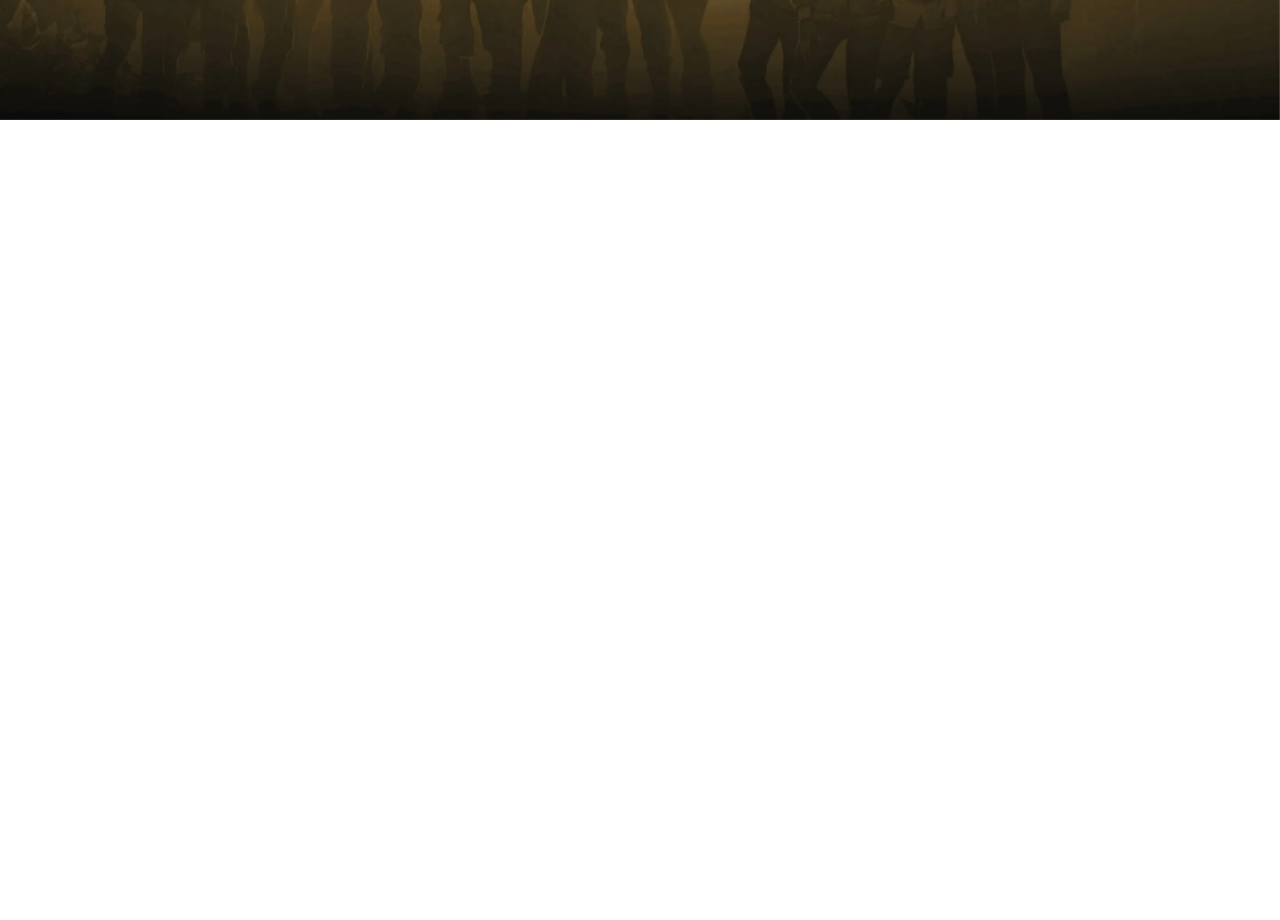
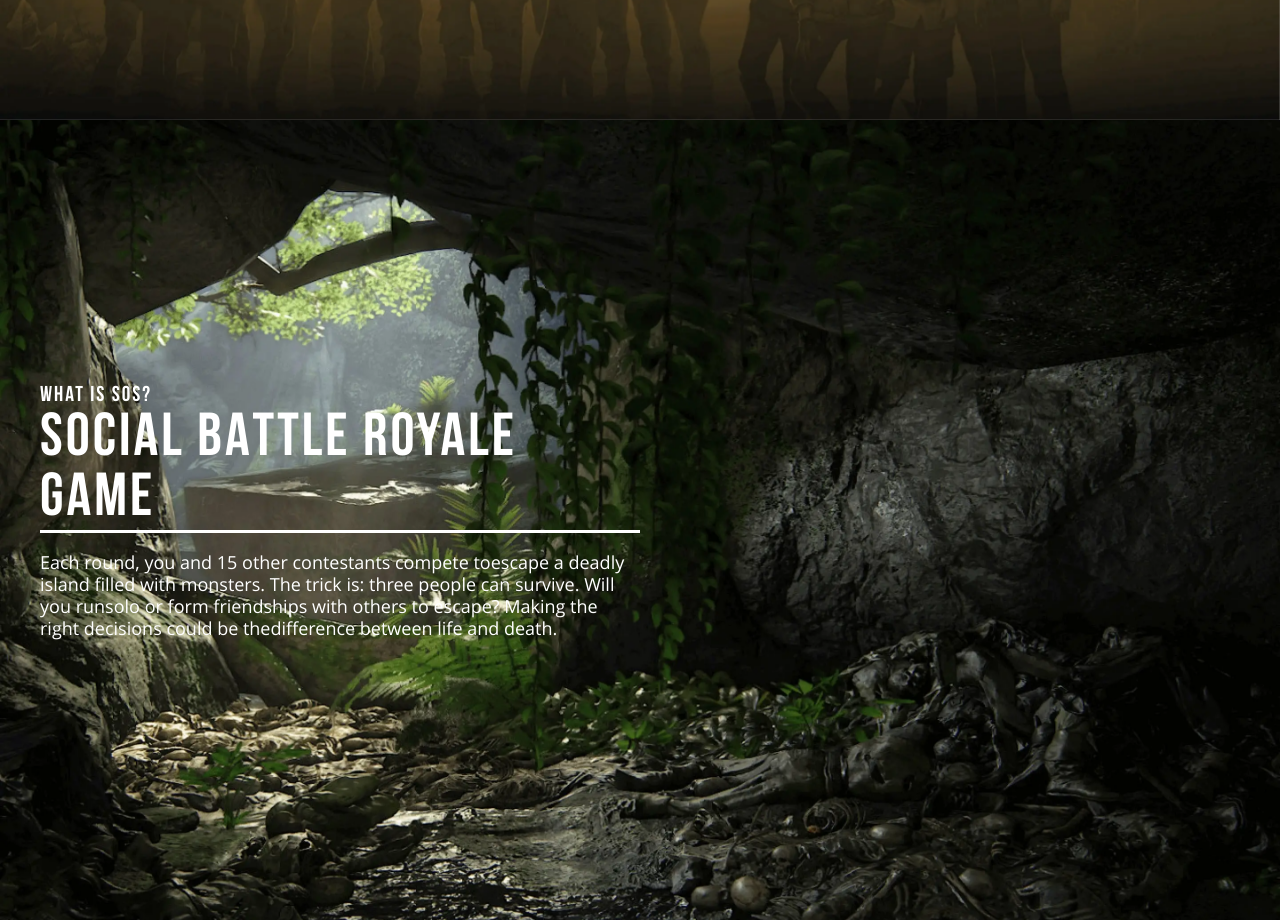
Before and after one commit to SergeyMalyuga/survive, an Angular app: page / in a window 1280 px wide. Shown: the part 680-1600 px from the top of the page. Before the commit the page ends 800 px from the top, so only its background shows below. Built offline with nearby package versions, Linux system fonts and the light colour scheme.

Commit message:
Создать story.component

```diff
--- a/src/app/features/hero/hero.component.html
+++ b/src/app/features/hero/hero.component.html
@@ -18,7 +18,7 @@
   </div>
   <div class="hero__content">
     <div class="hero__wrapper">
-      <h3 class="hero__title-content">SURVIVE AT ALL COSTS</h3>
+      <h3 class="hero__title-content title-content">SURVIVE AT ALL COSTS</h3>
       <span class="hero__text">Experience new social battle royale game</span>
       <button class="hero__button">Buy Now on Steam | $14.99</button>
     </div>
--- a/src/app/features/hero/hero.component.scss
+++ b/src/app/features/hero/hero.component.scss
@@ -4,8 +4,9 @@
   padding-top: 80px;
   padding-bottom: 50px;
   height: 100vh;
+  scroll-snap-align: start;
 
-  &__title {
+/*  &__title {
     &-content {
       margin: 0;
       color: variables.$text-main-color;
@@ -17,7 +18,7 @@
       text-align: center;
       text-transform: uppercase;
     }
-  }
+  }*/
 
   &__text {
     color: variables.$text-main-color;
--- /dev/null
+++ b/src/app/features/story/story.component.html
@@ -0,0 +1,12 @@
+<section class="story" aria-labelledby="title-main">
+  <h2 id="title-main" class="story__title-main visually-hidden">История королевской битвы</h2>
+  <div class="story__content container">
+    <div class="story__wrapper" role="group"aria-labelledby="title-story">
+      <div class="story__subtitle">What is SOS?</div>
+      <h3 id="title-story" class="story__title-content title-content">social battle royale game</h3>
+      <p>Each round, you and 15 other contestants compete toescape a deadly island filled with monsters. The trick is:
+        three people can survive. Will you runsolo or form friendships with others to escape?
+        Making the right decisions could be thedifference between life and death.</p>
+    </div>
+  </div>
+</section>
--- /dev/null
+++ b/src/app/features/story/story.component.scss
@@ -0,0 +1,40 @@
+@use '../../../styles/variables' as variables;
+
+.story {
+  height: 100vh;
+  padding: 20px 0;
+  background-image: url("../../../assets/images/raster/hero-bg-2.webp");
+  background-size: cover;
+  background-repeat: no-repeat;
+  background-position: center;
+  scroll-snap-align: start;
+  display: flex;
+  align-items: center;
+  justify-content: center;
+
+  &_content {
+    display: flex;
+  }
+
+  &__title {
+    &-content {
+      text-align: left;
+      border-bottom: 3px solid variables.$text-main-color;
+    }
+  }
+
+  &__subtitle {
+    color: variables.$text-main-color;
+    font-family: variables.$font-family-secondary;
+    font-size: clamp(1.125rem, 1.037rem + 0.3859vw, 1.5rem);
+    font-weight: 700;
+    line-height: clamp(1.375rem, 1.2723rem + 0.4502vw, 1.8125rem);;
+    letter-spacing: 2px;
+    text-align: left;
+  }
+
+  &__wrapper {
+    max-width: 600px;
+    width: 100%;
+  }
+}
--- /dev/null
+++ b/src/app/features/story/story.component.ts
@@ -0,0 +1,12 @@
+import { ChangeDetectionStrategy, Component } from '@angular/core';
+
+@Component({
+  selector: 'app-story',
+  imports: [],
+  templateUrl: './story.component.html',
+  styleUrl: './story.component.scss',
+  changeDetection: ChangeDetectionStrategy.OnPush
+})
+export class StoryComponent {
+
+}
--- a/src/app/pages/main/main.component.html
+++ b/src/app/pages/main/main.component.html
@@ -1,4 +1,5 @@
 <app-header/>
 <main class="main" role="main">
   <app-hero/>
+  <app-story/>
 </main>
--- a/src/app/pages/main/main.component.ts
+++ b/src/app/pages/main/main.component.ts
@@ -1,12 +1,14 @@
 import { ChangeDetectionStrategy, Component } from '@angular/core';
 import {HeaderComponent} from '../../features/header/header.component';
 import {HeroComponent} from '../../features/hero/hero.component';
+import {StoryComponent} from '../../features/story/story.component';
 
 @Component({
   selector: 'app-main',
   imports: [
     HeaderComponent,
-    HeroComponent
+    HeroComponent,
+    StoryComponent
   ],
   templateUrl: './main.component.html',
   styleUrl: './main.component.scss',
--- a/src/styles.scss
+++ b/src/styles.scss
@@ -2,10 +2,18 @@
 @use './styles/variables' as variables;
 @import "../node_modules/swiper/swiper.css";
 @import "../node_modules/swiper/modules/autoplay.css";
+@import "../node_modules/swiper/modules/pagination.min.css";
+@import "../node_modules/swiper/modules/navigation.min.css";
+@import "../node_modules/swiper/modules/effect-cards-element.min.css";
 
 
 *, *::before, *::after {
   box-sizing: border-box;
+}
+
+html {
+  scroll-snap-type: y mandatory;
+  scroll-behavior: smooth;
 }
 
 body {
@@ -26,6 +34,18 @@
   margin: 0 auto;
 }
 
+.title-content {
+  margin: 0;
+  color: variables.$text-main-color;
+  font-family: variables.$font-family-secondary;
+  font-size: clamp(2.0625rem, 1.373rem + 3.0225vw, 5rem);
+  font-weight: 400;
+  line-height: normal;
+  letter-spacing: 3px;
+  text-align: center;
+  text-transform: uppercase;
+}
+
 .visually-hidden {
   position: absolute;
   width: 1px;
```
Also changed, not shown: 1 other file (tests, documents, lock files or other folders).
